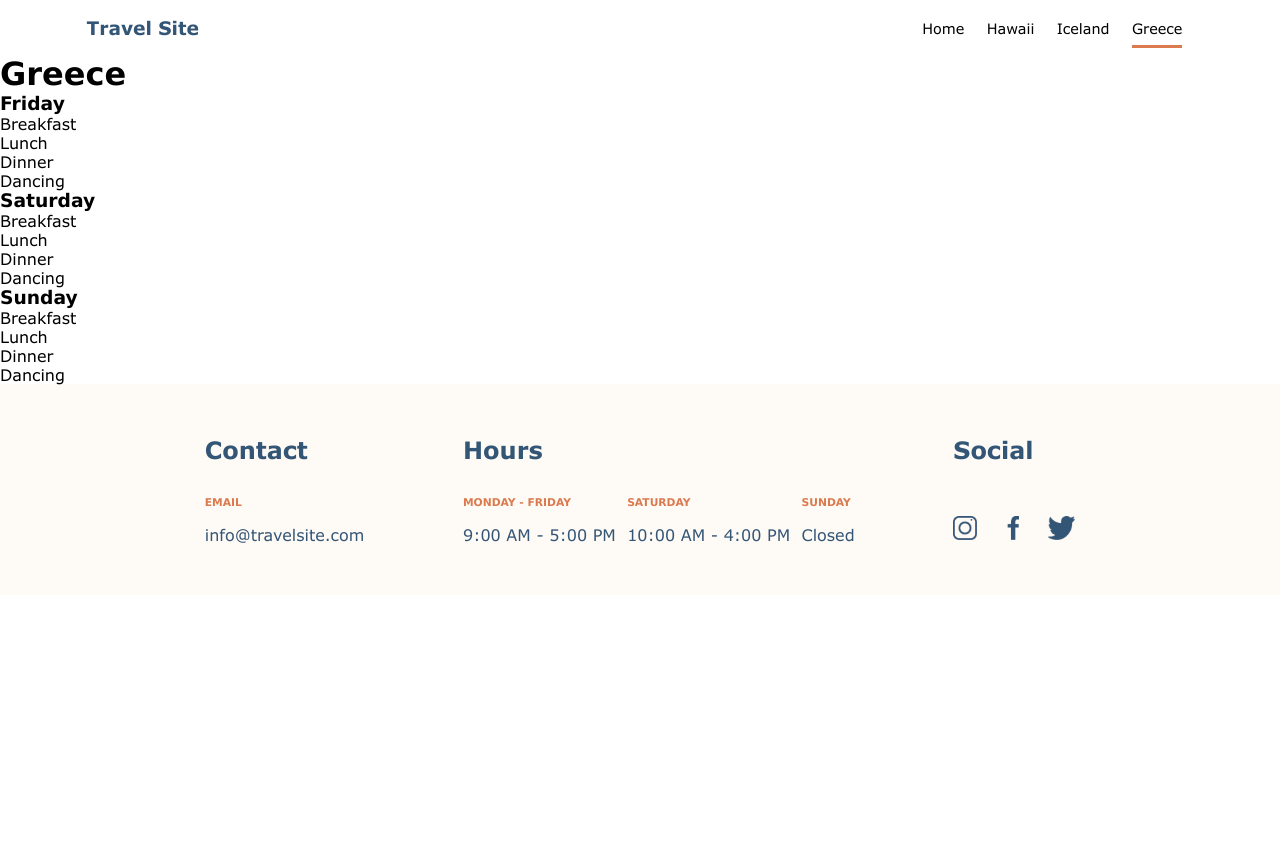
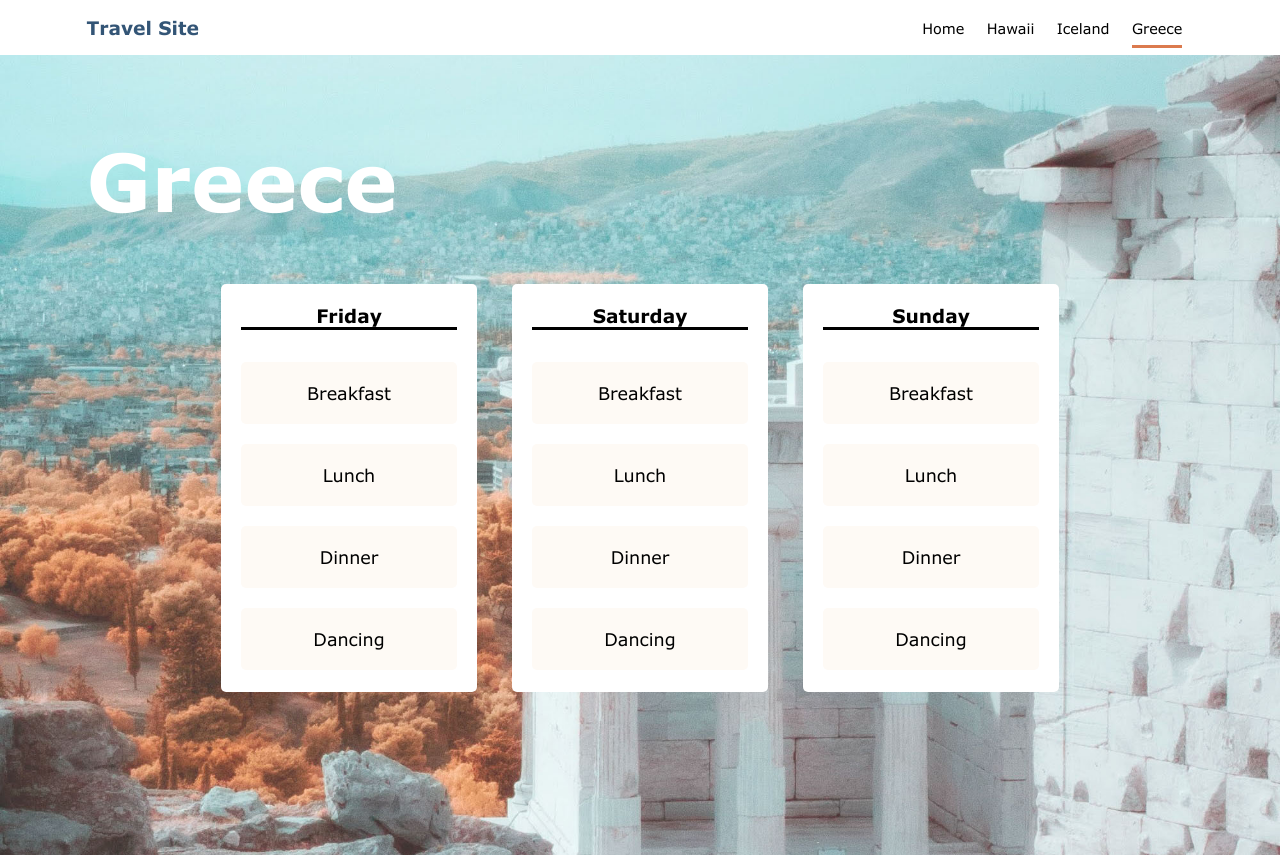
Before and after one commit to david-jiwon-park/travel-site, a plain HTML site: page pages/greece.html in a window 1280 px wide. Shown: the top 855 px of the page. Before the commit the page ends 800 px from the top, so only its background shows below. Drawn offline with Linux system fonts and the light colour scheme; files whose address does not match are found by name.

Commit message:
Adding HTML Structure and Styling for Destination Pages

```diff
--- a/css/destinations.scss
+++ b/css/destinations.scss
@@ -0,0 +1,4 @@
+@import "./fonts";
+@import "./general";
+@import "./mixins";
+@import "./partials/destinations-main";
--- /dev/null
+++ b/css/partials/_destinations-main.scss
@@ -0,0 +1,49 @@
+/* Stlying for the Main Section of Destination Pages */
+
+.destinations {
+    padding: 6% 6.75%;
+    background-position: center;
+    background-size: cover;
+    width: 100vw;
+    height: 100vh;
+    &__hawaii {
+        background-image: url("../../assets/images/hawaii.jpg");
+    }
+    &__iceland {
+        background-image: url("../../assets/images/iceland.jpg");
+    }
+    &__greece {
+        background-image: url("../../assets/images/greece.jpg");
+    }
+    &__title {
+        font-family: "Verdana-Heavy";
+        color: #FFFFFF;
+        font-size: 5rem;
+    }
+    &__card-container {
+        padding: 5% 9% 0;
+        display: flex;
+        justify-content: space-evenly;
+    }
+    &__card {
+        background-color: #FFFFFF;
+        width: 20vw;
+        height: 51vh;
+        text-align: center;
+        padding: 1.25rem;
+        border-radius: 5px;
+    }
+    &__card-header {
+        font-family: 'Verdana-Heavy';
+        border-bottom: 0.2rem solid black;
+        margin-bottom: 2rem;
+    }
+    &__card-activity {
+        background-color: #FEFAF5;
+        width: 100%;
+        padding: 1.25rem;
+        border-radius: 5px;
+        margin-bottom: 1.25rem;
+        font-size: 1.1rem;
+    }
+}
--- a/css/partials/_recs.scss
+++ b/css/partials/_recs.scss
@@ -23,8 +23,9 @@
         background-size: cover;
         width: 20vw;
         height: 50vh;
-        border-radius: 0.625rem;
-        box-shadow: 0 0.313rem 0.563rem -0.063rem  rgba(0, 0, 0, 0.25);
+        border: 1px solid rgba(0, 0, 0, 0.20);
+        border-radius: 5px;
+        box-shadow: 0 4px 4px rgba(0, 0, 0, 0.20);
         display: flex;
         justify-content: flex-end;
         align-items: flex-end;
```
Also changed, not shown: index.html (+2 -2 lines), css/destinations.css, css/main.css, 2 other files.
